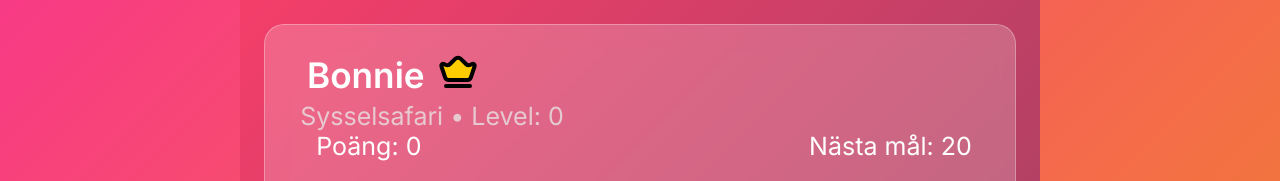
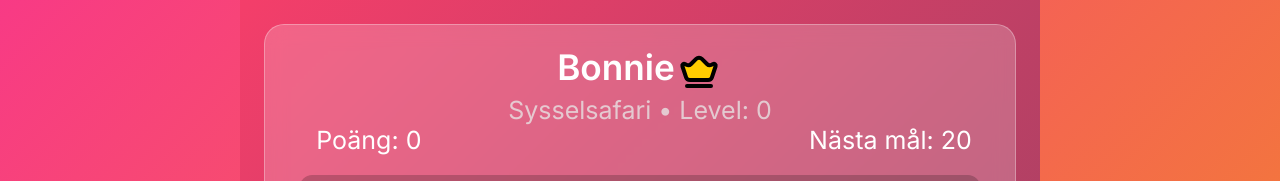
Before and after one commit to sofia-rothman/viola-app, a React (Vite) app in the folder app/: page / in a window 1280 px wide. Shown: the top 181 px of the page. Built offline with nearby package versions, Linux system fonts and the light colour scheme; no server answers; the database is empty.

Commit message:
feat: center the header content

```diff
--- a/app/src/components/Header/Header.css
+++ b/app/src/components/Header/Header.css
@@ -16,6 +16,8 @@
 }
 
 .name {
+  display: flex;
+  justify-content: center;
   margin: 1%;
 }
 
@@ -27,6 +29,8 @@
 }
 
 .level {
+  display: flex;
+  justify-content: center;
   font-weight: 100;
   font-size: 25px;
   color: rgb(231 228 228 / 79%);
```
